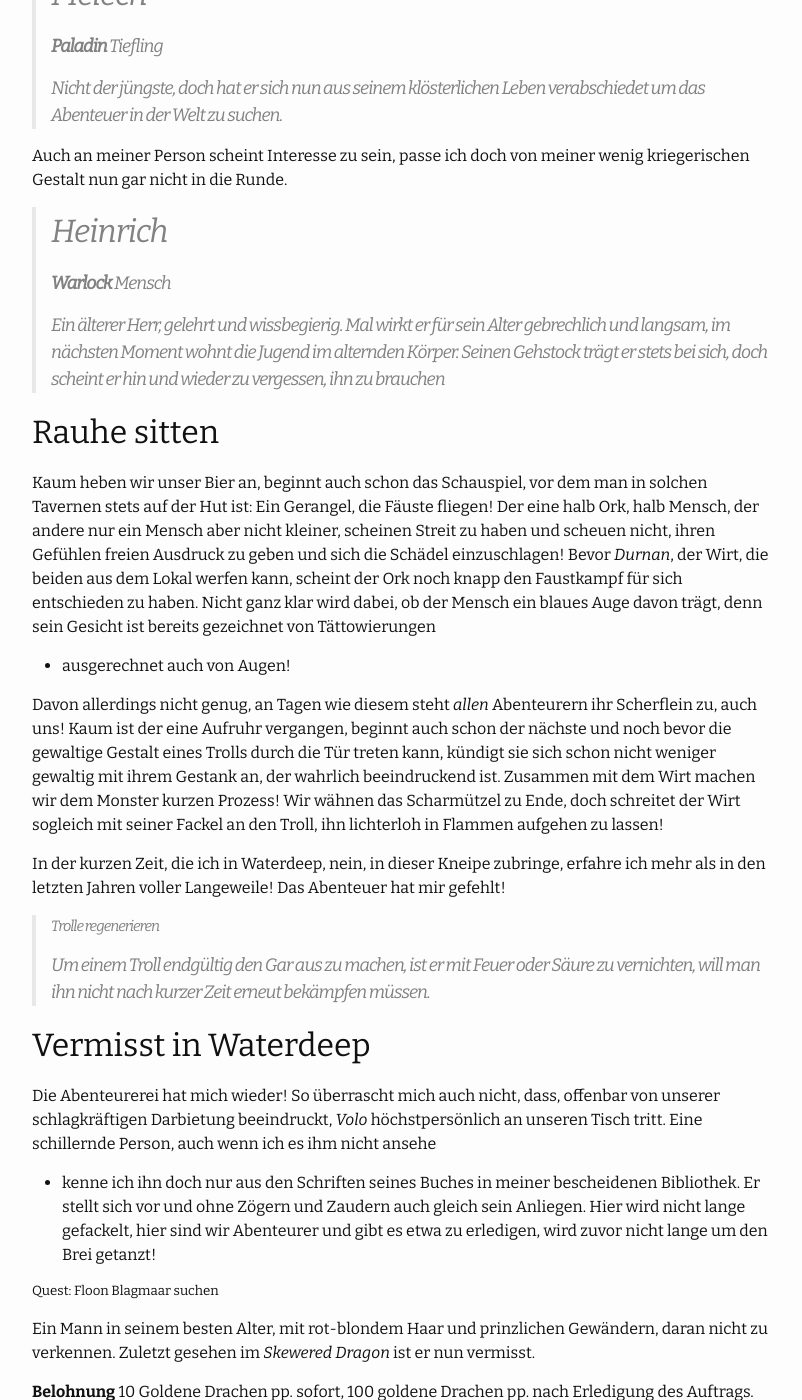
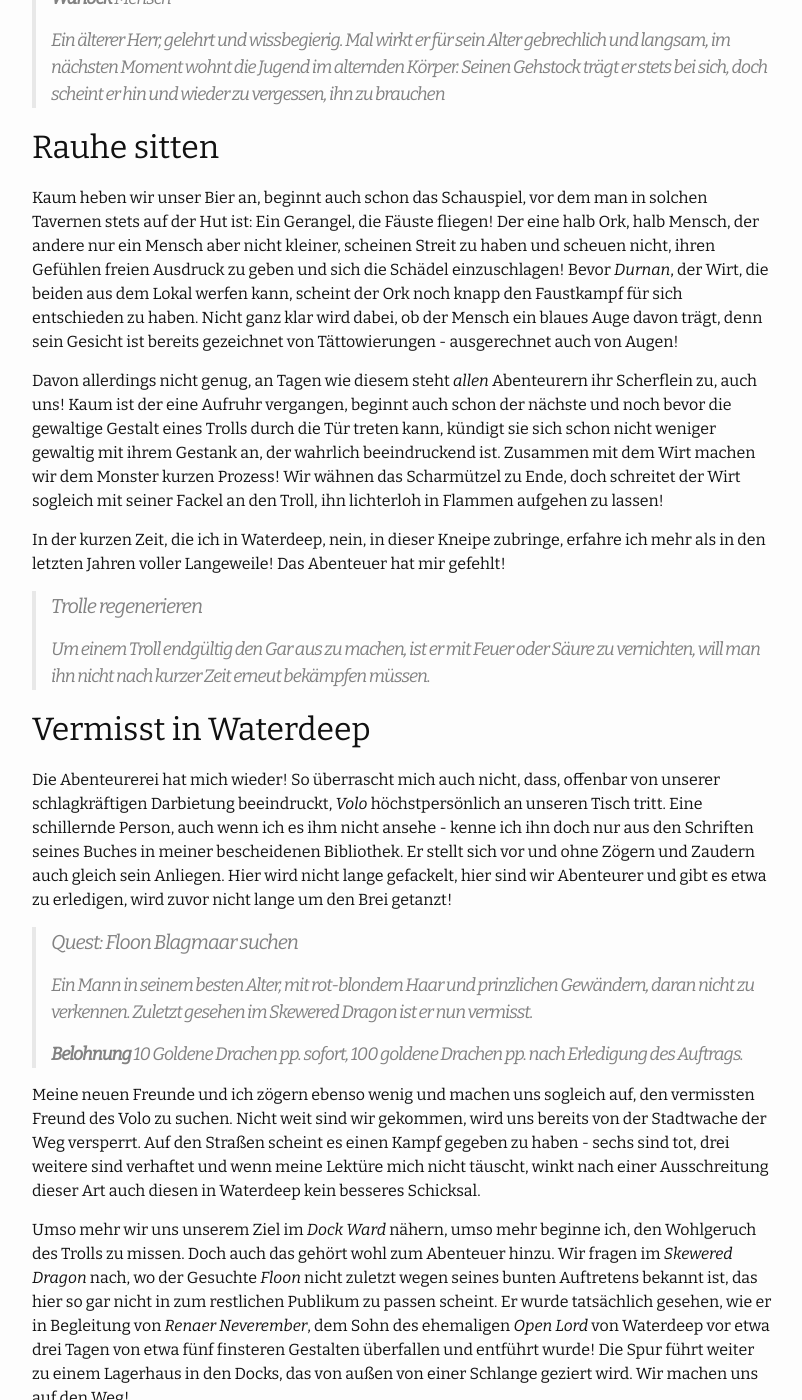
Before and after one commit to Wayneoween/dnd5e_story_wdh, a Jekyll site: the page built from _posts/2019-06-30-willkommen-in-waterdeep.md, in a window 1280 px wide and 1400 px high, scrolled down 1094 px. Shown: the whole window, without its empty margins (238-1040 px from the left). Built offline with Jekyll 4.4.1, drawn with Linux system fonts in a browser that asks for light colours; our own code applies the rules of GitHub Pages for plain Markdown files; some of the changed text lies outside the part shown; grey boxes are pictures that could not be loaded.

Commit message:
move text around

```diff
--- a/_posts/2019-06-30-willkommen-in-waterdeep.md
+++ b/_posts/2019-06-30-willkommen-in-waterdeep.md
@@ -63,68 +55,70 @@ wenig kriegerischen Gestalt nun gar nicht in die Runde.
 
 ## Rauhe sitten
 
-Kaum heben wir unser Bier an, beginnt auch schon das Schauspiel, vor dem man in
-solchen Tavernen stets auf der Hut ist: Ein Gerangel, die Fäuste fliegen! Der
-eine halb Ork, halb Mensch, der andere nur ein Mensch aber nicht kleiner,
+Kaum heben wir unser Bier an, beginnt auch schon das Schauspiel, vor dem man
+in solchen Tavernen stets auf der Hut ist: Ein Gerangel, die Fäuste fliegen!
+Der eine halb Ork, halb Mensch, der andere nur ein Mensch aber nicht kleiner,
 scheinen Streit zu haben und scheuen nicht, ihren Gefühlen freien Ausdruck zu
-geben und sich die Schädel einzuschlagen! Bevor *Durnan*, der Wirt, die beiden
-aus dem Lokal werfen kann, scheint der Ork noch knapp den Faustkampf für sich
-entschieden zu haben. Nicht ganz klar wird dabei, ob der Mensch ein blaues Auge
-davon trägt, denn sein Gesicht ist bereits gezeichnet von Tättowierungen
-- ausgerechnet auch von Augen!
+geben und sich die Schädel einzuschlagen! Bevor *Durnan*, der Wirt, die
+beiden aus dem Lokal werfen kann, scheint der Ork noch knapp den Faustkampf
+für sich entschieden zu haben. Nicht ganz klar wird dabei, ob der Mensch ein
+blaues Auge davon trägt, denn sein Gesicht ist bereits gezeichnet von
+Tättowierungen - ausgerechnet auch von Augen!
 
-Davon allerdings nicht genug, an Tagen wie diesem steht *allen* Abenteurern ihr
-Scherflein zu, auch uns!  Kaum ist der eine Aufruhr vergangen, beginnt auch
-schon der nächste und noch bevor die gewaltige Gestalt eines Trolls durch die
-Tür treten kann, kündigt sie sich schon nicht weniger gewaltig mit ihrem
-Gestank an, der wahrlich beeindruckend ist. Zusammen mit dem Wirt machen wir
-dem Monster kurzen Prozess! Wir wähnen das Scharmützel zu Ende, doch schreitet
-der Wirt sogleich mit seiner Fackel an den Troll, ihn lichterloh in Flammen
-aufgehen zu lassen!
+Davon allerdings nicht genug, an Tagen wie diesem steht *allen* Abenteurern
+ihr Scherflein zu, auch uns! Kaum ist der eine Aufruhr vergangen, beginnt
+auch schon der nächste und noch bevor die gewaltige Gestalt eines Trolls
+durch die Tür treten kann, kündigt sie sich schon nicht weniger gewaltig mit
+ihrem Gestank an, der wahrlich beeindruckend ist. Zusammen mit dem Wirt
+machen wir dem Monster kurzen Prozess! Wir wähnen das Scharmützel zu Ende,
+doch schreitet der Wirt sogleich mit seiner Fackel an den Troll, ihn
+lichterloh in Flammen aufgehen zu lassen!
 
 In der kurzen Zeit, die ich in Waterdeep, nein, in dieser Kneipe zubringe,
-erfahre ich mehr als in den letzten Jahren voller Langeweile! Das Abenteuer hat
-mir gefehlt!
+erfahre ich mehr als in den letzten Jahren voller Langeweile! Das Abenteuer
+hat mir gefehlt!
 
-> ##### Trolle regenerieren
+> #### Trolle regenerieren
 > Um einem Troll endgültig den Gar aus zu machen, ist er mit Feuer oder Säure
 > zu vernichten, will man ihn nicht nach kurzer Zeit erneut bekämpfen müssen.
 
 
 ## Vermisst in Waterdeep
 
-Die Abenteurerei hat mich wieder! So überrascht mich auch nicht, dass, offenbar
-von unserer schlagkräftigen Darbietung beeindruckt, *Volo* höchstpersönlich an
-unseren Tisch tritt. Eine schillernde Person, auch wenn ich es ihm nicht ansehe
-- kenne ich ihn doch nur aus den Schriften seines Buches in meiner bescheidenen
-Bibliothek. Er stellt sich vor und ohne Zögern und Zaudern auch gleich sein
-Anliegen. Hier wird nicht lange gefackelt, hier sind wir Abenteurer und gibt es
-etwa zu erledigen, wird zuvor nicht lange um den Brei getanzt!
+Die Abenteurerei hat mich wieder! So überrascht mich auch nicht, dass,
+offenbar von unserer schlagkräftigen Darbietung beeindruckt, *Volo*
+höchstpersönlich an unseren Tisch tritt. Eine schillernde Person, auch wenn
+ich es ihm nicht ansehe - kenne ich ihn doch nur aus den Schriften seines
+Buches in meiner bescheidenen Bibliothek. Er stellt sich vor und ohne Zögern
+und Zaudern auch gleich sein Anliegen. Hier wird nicht lange gefackelt, hier
+sind wir Abenteurer und gibt es etwa zu erledigen, wird zuvor nicht lange um
+den Brei getanzt!
 
-##### Quest: Floon Blagmaar suchen
-Ein Mann in seinem besten Alter, mit rot-blondem Haar und prinzlichen
-Gewändern, daran nicht zu verkennen. Zuletzt gesehen im *Skewered Dragon* ist
-er nun vermisst.
-
-**Belohnung** 10 Goldene Drachen pp. sofort,
-100 goldene Drachen pp. nach Erledigung des Auftrags.
+> #### Quest: Floon Blagmaar suchen
+> Ein Mann in seinem besten Alter, mit rot-blondem Haar und prinzlichen
+> Gewändern, daran nicht zu verkennen. Zuletzt gesehen im *Skewered Dragon* ist
+> er nun vermisst.
+>
+> **Belohnung** 10 Goldene Drachen pp. sofort,
+> 100 goldene Drachen pp. nach Erledigung des Auftrags.
 
 Meine neuen Freunde und ich zögern ebenso wenig und machen uns sogleich auf,
 den vermissten Freund des Volo zu suchen. Nicht weit sind wir gekommen, wird
 uns bereits von der Stadtwache der Weg versperrt. Auf den Straßen scheint es
-einen Kampf gegeben zu haben - sechs sind tot, drei weitere sind verhaftet und
-wenn meine Lektüre mich nicht täuscht, winkt nach einer Ausschreitung dieser
-Art auch diesen in Waterdeep kein besseres Schicksal.
+einen Kampf gegeben zu haben - sechs sind tot, drei weitere sind verhaftet
+und wenn meine Lektüre mich nicht täuscht, winkt nach einer Ausschreitung
+dieser Art auch diesen in Waterdeep kein besseres Schicksal.
 
 Umso mehr wir uns unserem Ziel im *Dock Ward* nähern, umso mehr beginne ich,
 den Wohlgeruch des Trolls zu missen. Doch auch das gehört wohl zum Abenteuer
 hinzu. Wir fragen im *Skewered Dragon* nach, wo der Gesuchte *Floon* nicht
 zuletzt wegen seines bunten Auftretens bekannt ist, das hier so gar nicht in
-zum restlichen Publikum zu passen scheint. Er wurde tatsächlich gesehen, wie er
-in Begleitung von *Renaer Neverember*, dem Sohn des ehemaligen *Open Lord* von
-Waterdeep vor etwa drei Tagen von etwa fünf finsteren Gestalten überfallen und
-entführt wurde! Die Spur führt weiter zu einem Lagerhaus in den Docks, das von
-außen von einer Schlange geziert wird. Wir machen uns auf den Weg!
+zum restlichen Publikum zu passen scheint. Er wurde tatsächlich gesehen, wie
+er in Begleitung von *Renaer Neverember*, dem Sohn des ehemaligen *Open Lord*
+von Waterdeep vor etwa drei Tagen von etwa fünf finsteren Gestalten
+überfallen und entführt wurde! Die Spur führt weiter zu einem Lagerhaus in
+den Docks, das von außen von einer Schlange geziert wird. Wir machen uns auf
+den Weg!
 
 <img
 src='https://vignette.wikia.nocookie.net/forgottenrealms/images/4/49/5e_Zhentarim_Symbol.png/revision/latest/scale-to-width-down/297?cb=20181102094601' />
@@ -134,8 +128,8 @@ Wappen der *Zhentarim*
 In das Lagerhaus führt kein Weg hinein, die Tür ist versperrt und auf unser
 naives Klopfen wird uns nicht geöffnet. Wir sehen uns um, niemand scheint
 greifbar für Erkundigungen. Was liegt also näher als zurück zum wunderlichen
-Laden mit dem lila Betrachter in der Auslage zurückzukehren, an dem wir auf dem
-Weg zum Lager vorbeigekommen sind? Es stellt sich heraus: trotz seines
+Laden mit dem lila Betrachter in der Auslage zurückzukehren, an dem wir auf
+dem Weg zum Lager vorbeigekommen sind? Es stellt sich heraus: trotz seines
 wunderlichen Wesens scheint der Ladeninhaber ein paar gut brauchbare
 Informationen für uns zu haben. Er bestätigt die Gerüchte, dass *Floon* von
 fünf finsteren Gestalten, tättowiert mit einer Art geflügelter Schlange,
@@ -154,34 +148,34 @@ lassen die Spuren des vorherigen Kampfes keinen anderen Schluss zu. Wir
 Wappen von *Xanathars Gilde*
 
 Nebst drei toter Vögel gibt es hier noch sieben tote Männer, die eine
-Tättowierung eines Kreises mit zehn Speichen ziert sowie fünf tote Männer, auf
-die bestens die Beschreibung der Entführer passt. Schuld sind wir nur am Tod
-der Vögel, alle anderen waren schon so, als wir hier herein kamen. Und so
-wirklich Schuld tragen wir am Tod der Vögel auch nicht, schließlich haben diese
+Tättowierung eines Kreises mit zehn Speichen ziert sowie fünf tote Männer,
+auf die bestens die Beschreibung der Entführer passt. Schuld sind wir nur am
+Tod der Vögel, alle anderen waren schon so, als wir hier herein kamen. Und so
+wirklich Schuld tragen wir am Tod der Vögel auch nicht, schließlich haben
+diese
 *angefangen*.
 
-Der gefesselte Vogel stellt sich nicht als Meister des Diskurs und der Eloquenz
-heraus und vermag nur, nachzuplappern wie es mein alter Papagei in meiner
-Heimat auch vermocht hätte: *Xanathar sends his regards!*
+Der gefesselte Vogel stellt sich nicht als Meister des Diskurs und der
+Eloquenz heraus und vermag nur, nachzuplappern wie es mein alter Papagei in
+meiner Heimat auch vermocht hätte: *Xanathar sends his regards!*
 
 Im hinteren Teil des Lagerhauses finden wir eine bunt gewandete Person,
-zunächst noch gefesselt und geknebelt, kurz darauf dann doch befreit. Es stellt
-sich heraus dass wir hier keinen geringeren als *Renaer Neverember* vor uns
-haben. Er geht davon aus, dass eigentlich *er* das Ziel der Entführung hätte
-sein sollen und dass man *Floon* wohl mit ihm verwechselt habe. Er selbst sei
-natürlich eine sehr wichtige Person, über die man vielleicht an den *Stone of
-Golorr* herankommen könnte, der sich im Besitz seines Vaters befindet. Er
-vermutet, wohin sie *Floon* gebracht haben:
+zunächst noch gefesselt und geknebelt, kurz darauf dann doch befreit. Es
+stellt sich heraus dass wir hier keinen geringeren als *Renaer Neverember*
+vor uns haben. Er geht davon aus, dass eigentlich *er* das Ziel der
+Entführung hätte sein sollen und dass man *Floon* wohl mit ihm verwechselt
+habe. Er selbst sei natürlich eine sehr wichtige Person, über die man
+vielleicht an den *Stone of Golorr* herankommen könnte, der sich im Besitz
+seines Vaters befindet. Er vermutet, wohin sie *Floon* gebracht haben:
 
 
-##### Hinweis: Floon Blagmaar suchen
-  Floon ist in ein *underground lair* verschleppt worden.
-</div>
+> #### Hinweis: Floon Blagmaar suchen
+> Floon ist in ein *underground lair* verschleppt worden.
 
 ## Recht und Ordnung
 
 Wie nicht gerufen und zu spät eingetroffen um hilfreich zu sein kommt auch
-alsbald die Stadtwache. Wir werden über die Strengen Gesetze der Stadt belehrt
-und auch um die hohen Strafandrohungen wird kein Hehl gemacht. Hier sollte man
-sich entweder nichts zu Schulden kommen lassen oder sich zumindest nicht
-erwischen lassen.
+alsbald die Stadtwache. Wir werden über die Strengen Gesetze der Stadt
+belehrt und auch um die hohen Strafandrohungen wird kein Hehl gemacht. Hier
+sollte man sich entweder nichts zu Schulden kommen lassen oder sich zumindest
+nicht erwischen lassen.
```
Also changed, not shown: other parts of _posts/2019-06-30-willkommen-in-waterdeep.md (+12 -20 lines), _posts/2019-06-29-langeweile.md (+14 -0 lines), _posts/2019-07-01-halb-und-halb.md (+36 -37 lines), _posts/2019-08-19-glueck-allein.md (+48 -53 lines).
